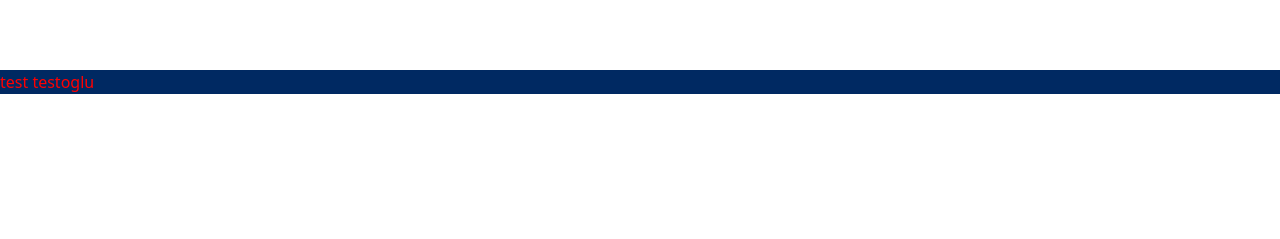
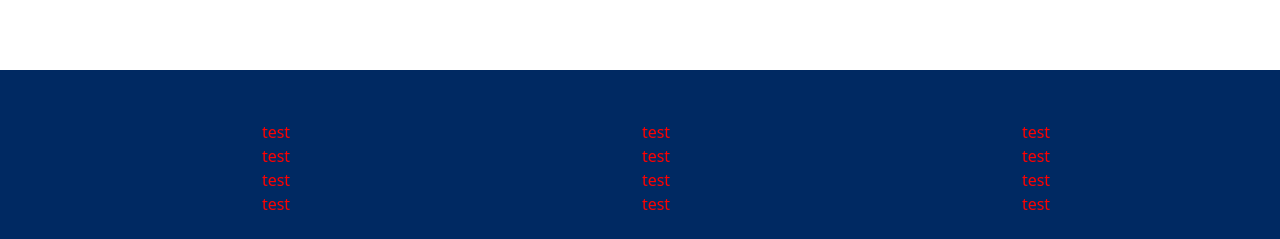
Before and after one commit to ahmetcetiner/angularStarterKit, an Angular app: page / in a window 1280 px wide. Shown: the part 713-952 px from the top of the page. Before the commit the page ends 807 px from the top, so only its background shows below. Built offline with nearby package versions, Linux system fonts and the light colour scheme.

Commit message:
refactor: footer desing added

```diff
--- a/src/app/app.module.ts
+++ b/src/app/app.module.ts
@@ -6,13 +6,15 @@ import { AppComponent } from './app.component';
 import { ClientBannerComponent } from './components/layout/client-banner/client-banner.component';
 import { ClientFooterComponent } from './components/layout/client-footer/client-footer.component';
 import { ClientLayoutComponent } from './components/layout/client-layout/client-layout.component';
+import { HomePageComponent } from './pages/home-page/home-page.component';
 
 @NgModule({
   declarations: [
     AppComponent,
     ClientBannerComponent,
     ClientFooterComponent,
-    ClientLayoutComponent
+    ClientLayoutComponent,
+    HomePageComponent
   ],
   imports: [
     BrowserModule,
--- a/src/app/components/layout/client-footer/client-footer.component.html
+++ b/src/app/components/layout/client-footer/client-footer.component.html
@@ -1,6 +1,36 @@
 <div class="footer">
-  <div class="info"></div>
+  <div class="info container">
+    <div class="row">
+      <div class="col-4">
+        <ul>
+          <p>test</p>
+          <p>test</p>
+          <p>test</p>
+          <p>test</p>
+        </ul>
+      </div>
+      <div class="col-4">
+        <ul>
+          <p>test</p>
+          <p>test</p>
+          <p>test</p>
+          <p>test</p>
+        </ul>
+      </div>
+      <div class="col-4">
+        <ul>
+          <p>test</p>
+          <p>test</p>
+          <p>test</p>
+          <p>test</p>
+        </ul>
+      </div>
+    </div>
+
+  </div>
   <div class="copyRight">
-    <p>test testoglu</p>
+    <div class="container">
+      <p>Copy Right</p>
+    </div>
   </div>
 </div>
--- a/src/app/components/layout/client-footer/client-footer.component.scss
+++ b/src/app/components/layout/client-footer/client-footer.component.scss
@@ -1,7 +1,22 @@
 .footer{
   background-color: var(--navbar) !important;
 }
-p{
-  margin: 0px;
+.info{
+  padding-top: 50px;
+  padding-bottom : 50px;
   color: var(--footer-text);
 }
+ul{
+  text-align: center;
+  margin-top: 0px;
+  margin-bottom: 0px;
+  margin-left: auto;
+  margin-right: auto;
+}
+.copyRight{
+  text-align: center;
+  color: var(--copyRight-Color);
+}
+p{
+  margin-bottom: 0px !important;
+}
```
